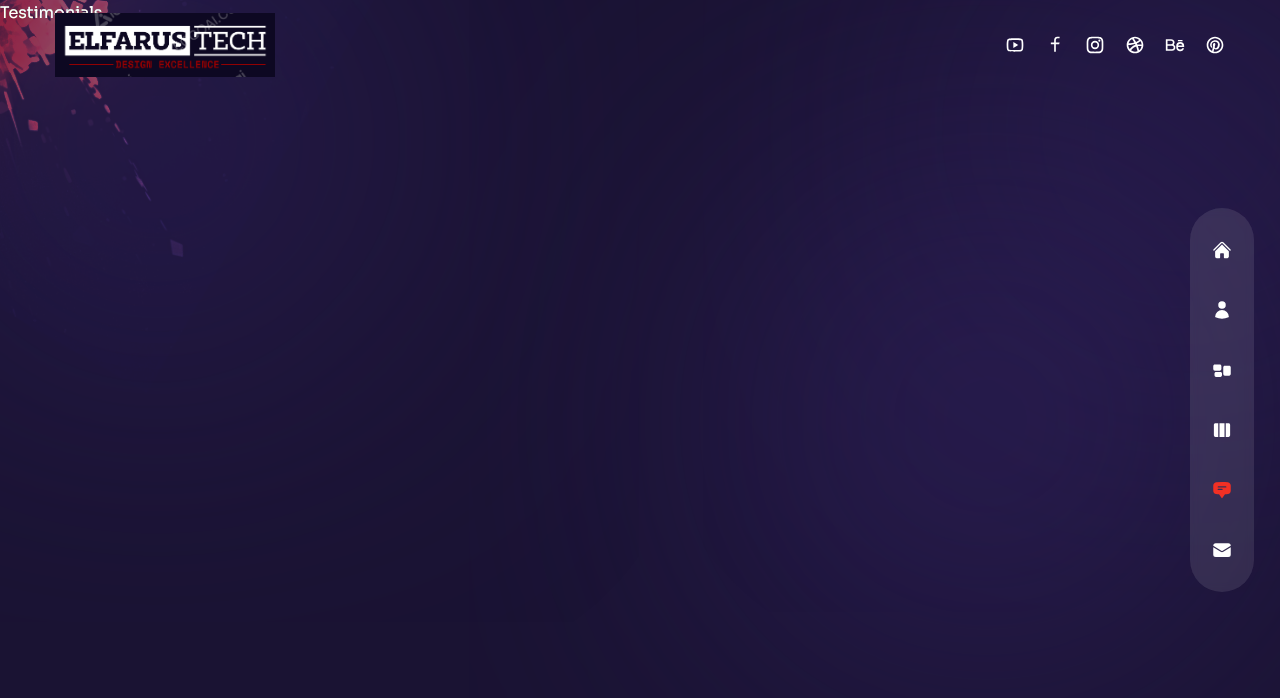
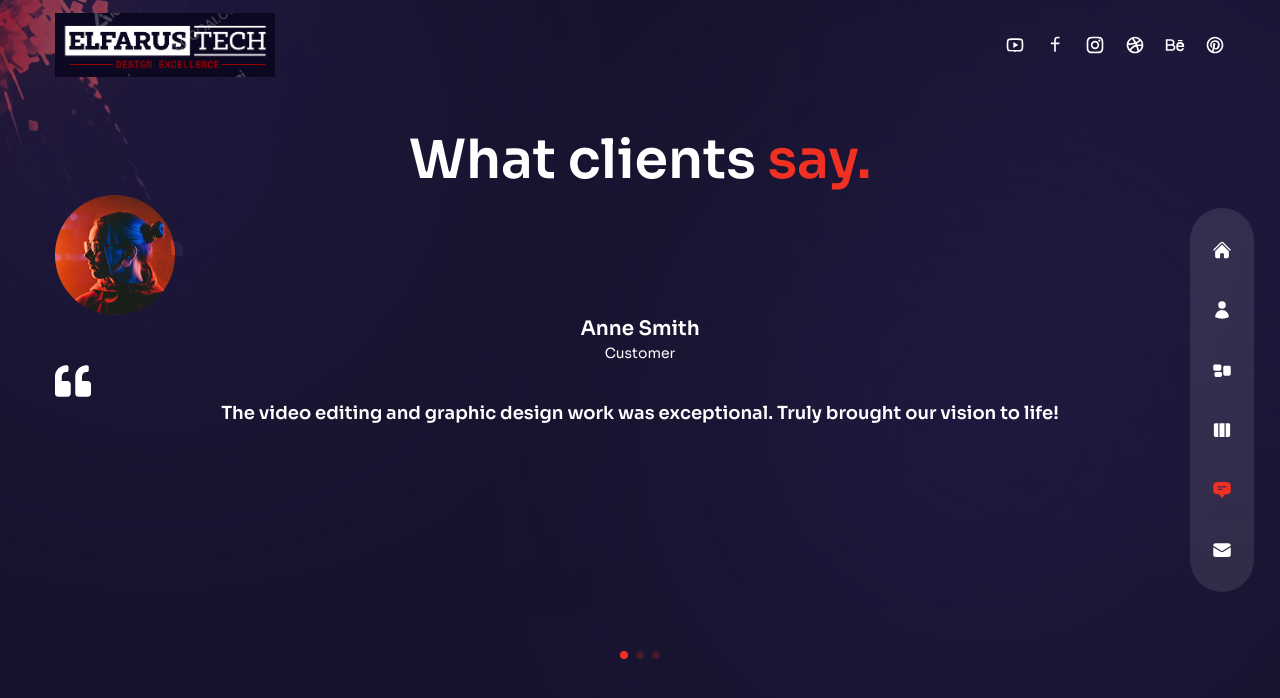
Before and after one commit to Besufekad-HAZ/Elfarus-Portfolio, a Next.js app: page /testimonials in a window 1280 px wide. Shown: the top 698 px of the page. Built offline with nearby package versions, Linux system fonts and the light colour scheme.

Commit message:
Work on the styling of the testimonial slider page

```diff
--- a/components/TestimonialSlider.js
+++ b/components/TestimonialSlider.js
@@ -1,25 +1,25 @@
 // testimonial data
-const testimonialData = [
+const testimonialSlider = [
   {
     image: "/t-avt-1.png",
     name: "Anne Smith",
     position: "Customer",
     message:
-      "Lorem ipsum dolor sit amet consectetur adipisicing elit. Cum expedita odit beatae, cupiditate saepe quam officia aut placeat quas neque!",
+      "The video editing and graphic design work was exceptional. Truly brought our vision to life!",
   },
   {
     image: "/t-avt-2.png",
     name: "Jane Doe",
     position: "Customer",
     message:
-      "Lorem ipsum dolor sit amet consectetur adipisicing elit. Cum expedita odit beatae, cupiditate saepe quam officia aut placeat quas neque!",
+      "Outstanding videography! Captured every moment perfectly. Highly recommend for any project.",
   },
   {
     image: "/t-avt-3.png",
-    name: "Jhon Doe",
+    name: "John Doe",
     position: "Customer",
     message:
-      "Lorem ipsum dolor sit amet consectetur adipisicing elit. Cum expedita odit beatae, cupiditate saepe quam officia aut placeat quas neque!",
+      "Professional and creative. The final product exceeded our expectations. Great job!",
   },
 ];
 
@@ -35,12 +35,12 @@ import "swiper/css/pagination";
 import { Pagination } from "swiper";
 
 // icons
-import { BsArrowRight } from "react-icons/bs";
+import { FaQuoteLeft } from "react-icons/fa";
 
 // import next image
 import Image from "next/image";
 
-const WorkSlider = () => {
+const TestimonialSlider = () => {
   return (
     <Swiper
       spaceBetween={10}
@@ -50,70 +50,28 @@ const WorkSlider = () => {
       modules={[Pagination]}
       className="h-[280px] sm:h-[480px]"
     >
-      {workSlider.slides.map((slide, index) => {
+      {testimonialSlider.map((person, index) => {
         return (
           <SwiperSlide key={index}>
-            <div className="grid grid-cols-2 grid-rows-2 gap-4 cursor-pointer">
-              {slide.images.map((image, index) => {
-                return (
-                  <a
-                    href={image.link}
-                    target="_blank"
-                    rel="noopener noreferrer"
-                    key={index}
-                    className="relative rounded-lg overflow-hidden flex
-                      items-center justify-center group"
-                  >
-                    <div
-                      className="flex items-center justify-center relative
-                        overflow-hidden group"
-                    >
-                      {/* image */}
-                      <Image
-                        src={image.path}
-                        width={500}
-                        height={300}
-                        alt="work slides image"
-                      />
-                      {/* overlay gradient */}
-                      <div
-                        className="absolute inset-0 bg-gradient-to-l
-                          from-transparent via-[#e838cc] to-[#4a22bd] opacity-0
-                          group-hover:opacity-80 transition-all duration-700"
-                      ></div>
-                      {/* title */}
-                      <div
-                        className="absolute bottom-0 translate-y-full
-                          group-hover:-translate-y-10 group-hover:xl:-translate-y-20
-                          transition-all duration-300"
-                      >
-                        <div
-                          className="flex items-center gap-x-2
-                            text-[13px] tracking-[0.2em]"
-                        >
-                          {/* title part 1  */}
-                          <div className="delay-100">LIVE</div>
-
-                          {/* title part 2  */}
-                          <div
-                            className="translate-y-[500%] group-hover:translate-y-0 transition-all
-                              duration-300 delay-100"
-                          >
-                            PROJECT
-                          </div>
-                          {/* icon */}
-                          <div
-                            className="text-xl translate-y-[500%] group-hover:translate-y-0
-                              transition-all duration-300 delay-200"
-                          >
-                            <BsArrowRight />
-                          </div>
-                        </div>
-                      </div>
-                    </div>
-                  </a>
-                );
-              })}
+            <div>
+              {/* avatar, name, position */}
+              <div>
+                {/* avatar  */}
+                <img src={person.image} alt="" />
+                {/* name */}
+                <div className="text-xl font-semibold">{person.name}</div>
+                {/* position  */}
+                <div className="text-sm">{person.position}</div>
+              </div>
+              {/* quote & message */}
+              <div>
+                {/* quote icon */}
+                <div>
+                  <FaQuoteLeft className="text-4xl" />
+                </div>
+                {/* message  */}
+                <div className="text-lg font-semibold">{person.message}</div>
+              </div>
             </div>
           </SwiperSlide>
         );
@@ -122,4 +80,4 @@ const WorkSlider = () => {
   );
 };
 
-export default WorkSlider;
+export default TestimonialSlider;
--- a/pages/testimonials/index.js
+++ b/pages/testimonials/index.js
@@ -1,5 +1,21 @@
+// components
+import TestimonialSlider from "../../components/TestimonialSlider";
+
 const Testimonials = () => {
-  return <div>Testimonials</div>;
+  return (
+    <div className="h-full bg-primary/30 py-32 text-center">
+      <div className="container mx-auto h-full flex flex-col justify-center">
+        {/* title  */}
+        <h2 className="h2 mb-8 xl:mb-0">
+          What clients <span className="text-accent">say.</span>
+        </h2>
+
+        {/* slider */}
+        <div>
+          <TestimonialSlider />
+        </div>
+      </div>
+    </div>
+  );
 };
-
 export default Testimonials;
```
